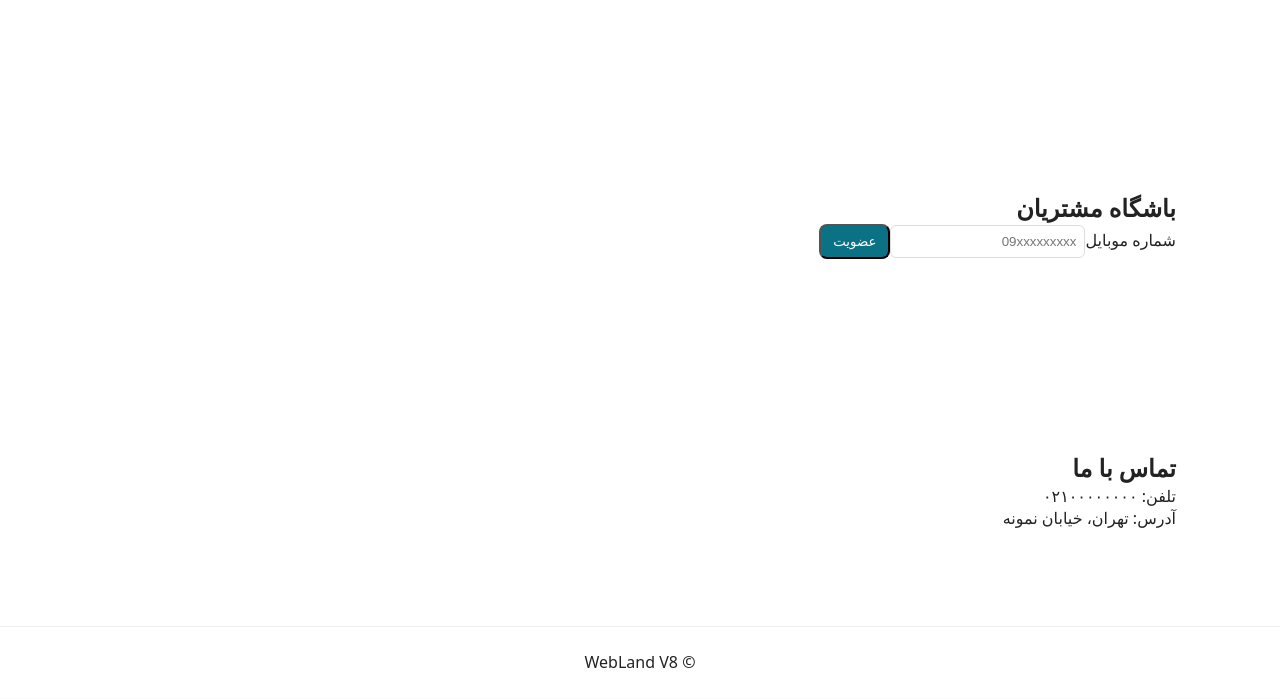
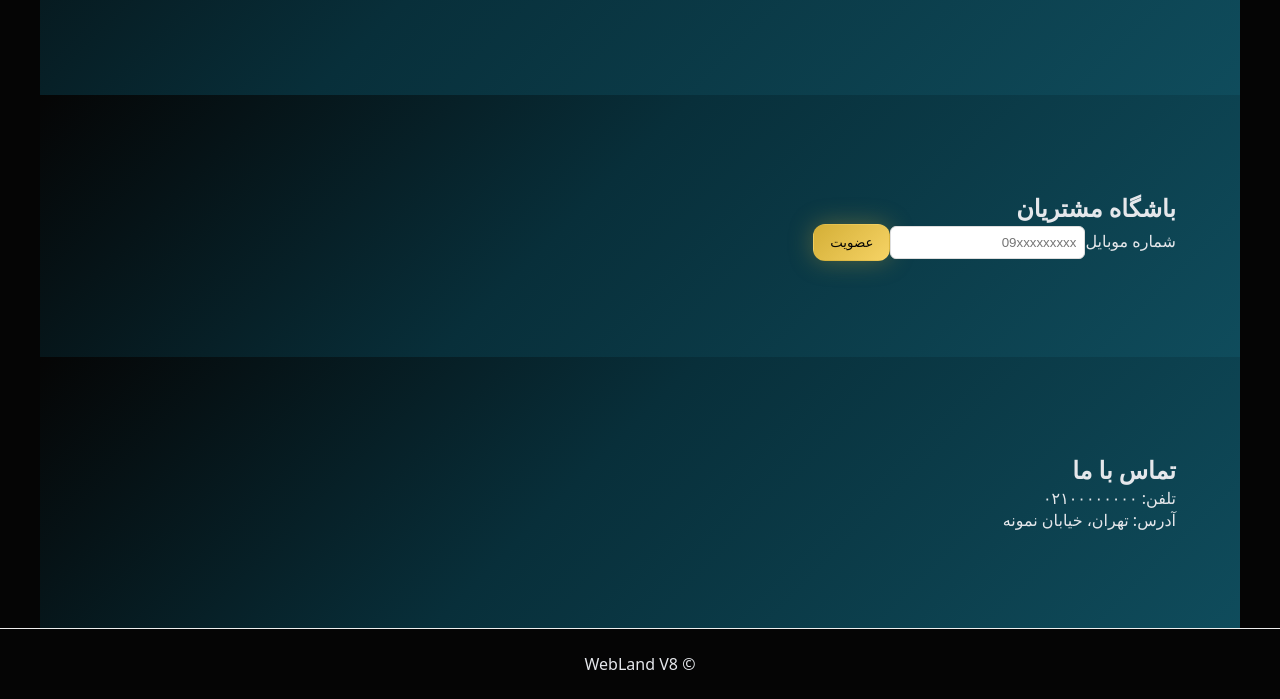
Before and after one commit to Hamedghz/KeyComplexRestaurant, a PHP site: page / in a window 1280 px wide. Shown: the part 1756-2455 px from the top of the page. Before the commit the page ends 2424 px from the top, so only its background shows below. Run offline with PHP 8.4, Linux system fonts and the light colour scheme.

Commit message:
feat(ui): apply liquid glass luxury restaurant palette

```diff
--- a/assets/css/base/variables.css
+++ b/assets/css/base/variables.css
@@ -1,10 +1,50 @@
-/* CSS variables */
+/* Restaurant Key V8 — Liquid Glass Palette */
 :root{
-  --color-primary:#0b7285;
-  --color-bg:#fff;
-  --color-text:#222;
-  --radius:8px;
+  /* Brand core */
+  --primary-teal:#0F4C5C;
+  --primary-teal-dark:#082F3A;
+  --primary-teal-light:#1B6B7D;
+
+  --gold-primary:#D4AF37;
+  --gold-light:#F6D365;
+  --gold-hover:#FFD700;
+
+  --black-primary:#050505;
+  --black-soft:#0F0F0F;
+  --black-glass:rgba(0,0,0,0.45);
+
+  --white-primary:#FFFFFF;
+  --white-soft:#E5E7EB;
+  --white-muted:#BFC7CF;
+
+  /* Effects */
+  --glass-bg:rgba(255,255,255,0.08);
+  --glass-border:rgba(255,255,255,0.12);
+  --glass-shadow:0 8px 32px rgba(0,0,0,0.35);
+
+  --hero-overlay:rgba(0,0,0,0.55);
+  --caption-glass:rgba(15,76,92,0.28);
+
+  --signature-gradient:linear-gradient(135deg,#050505 0%,#082F3A 45%,#0F4C5C 100%);
+  --btn-primary:linear-gradient(135deg,#D4AF37,#F6D365);
+  --btn-text:#050505;
+
+  --gold-glow:0 0 24px rgba(212,175,55,0.35);
+  --teal-glow:0 0 24px rgba(15,76,92,0.35);
+
+  /* Legacy aliases */
+  --color-primary:var(--primary-teal);
+  --color-bg:var(--black-primary);
+  --color-text:var(--white-soft);
+
+  --radius:12px;
   --max-width:1200px;
   --transition:200ms ease;
 }
-@media (prefers-color-scheme:dark){:root{--color-bg:#0b1220;--color-text:#e6eef8}}
+
+@media (prefers-color-scheme:dark){
+  :root{
+    --color-bg:var(--black-primary);
+    --color-text:var(--white-soft);
+  }
+}
--- a/assets/css/components/bottom-nav.css
+++ b/assets/css/components/bottom-nav.css
@@ -1,2 +1,4 @@
-.bottom-nav{position:fixed;bottom:0;inset-inline:0;display:flex;justify-content:space-around;background:#111;padding:.75rem;z-index:60}.bottom-nav a{color:#bbb}.bottom-nav a.active{color:#fff}
+.bottom-nav{position:fixed;bottom:0;inset-inline:0;display:flex;justify-content:space-around;background:rgba(5,5,5,.82);padding:.75rem;z-index:60;border-top:1px solid rgba(255,255,255,.08);backdrop-filter:blur(18px);-webkit-backdrop-filter:blur(18px)}
+.bottom-nav a{color:var(--white-muted);text-decoration:none}
+.bottom-nav a.active{color:var(--gold-primary)}
 @media (min-width: 992px){.bottom-nav{display:none}}
--- a/assets/css/components/buttons.css
+++ b/assets/css/components/buttons.css
@@ -1,2 +1,4 @@
 button{cursor:pointer}
-.btn{display:inline-block;padding:8px 12px;border-radius:var(--radius);background:var(--color-primary);color:#fff;text-decoration:none}
+.btn{display:inline-block;padding:10px 16px;border-radius:var(--radius);background:var(--btn-primary);color:var(--btn-text);text-decoration:none;border:1px solid transparent;box-shadow:var(--gold-glow);transition:transform var(--transition),box-shadow var(--transition),filter var(--transition)}
+.btn:hover{transform:translateY(-1px);filter:brightness(1.03);box-shadow:0 0 30px rgba(255,215,0,.45)}
+.btn:focus-visible{outline:2px solid var(--gold-primary);outline-offset:2px}
--- a/assets/css/layout/header.css
+++ b/assets/css/layout/header.css
@@ -1 +1,4 @@
-.header{position:fixed;top:0;inset-inline:0;backdrop-filter:blur(10px);background:rgb(17 17 17 / 50%);z-index:50;transition:box-shadow .3s}.header.is-scrolled{box-shadow:0 4px 20px rgb(0 0 0 / 25%)}.header__nav{display:flex;justify-content:space-between;align-items:center;padding:1rem}.header__links{display:flex;gap:1rem}
+.header{position:fixed;top:0;inset-inline:0;backdrop-filter:blur(18px);-webkit-backdrop-filter:blur(18px);background:rgba(5,5,5,.55);border-bottom:1px solid rgba(255,255,255,.08);z-index:50;transition:box-shadow .3s}
+.header.is-scrolled{box-shadow:var(--glass-shadow)}
+.header__nav{display:flex;justify-content:space-between;align-items:center;padding:1rem}
+.header__links{display:flex;gap:1rem}
--- a/assets/css/pages/home.css
+++ b/assets/css/pages/home.css
@@ -1 +1,13 @@
-.hero{min-height:100svh}.carousel{position:relative;overflow:hidden}.carousel-track{display:flex;transition:transform .5s ease;will-change:transform}.carousel-slide{min-width:100%;position:relative}.carousel-slide img{width:100%;height:100svh;object-fit:cover;aspect-ratio:16/9}.carousel-slide h1{position:absolute;bottom:2rem;right:2rem;color:#fff}.carousel__controls{position:absolute;inset:auto 1rem 1rem auto;display:flex;gap:.5rem}.section{padding:4rem 1rem}.gallery{display:grid;grid-template-columns:repeat(auto-fit,minmax(180px,1fr));gap:.75rem}.gallery img{width:100%;aspect-ratio:4/3;object-fit:cover}.tab-panel{display:none}.tab-panel.is-active{display:block}
+.hero{min-height:100svh}
+.carousel{position:relative;overflow:hidden}
+.carousel::after{content:"";position:absolute;inset:0;background:var(--hero-overlay);pointer-events:none}
+.carousel-track{display:flex;transition:transform .5s ease;will-change:transform}
+.carousel-slide{min-width:100%;position:relative}
+.carousel-slide img{width:100%;height:100svh;object-fit:cover;aspect-ratio:16/9}
+.carousel-slide h1{position:absolute;bottom:2rem;right:2rem;color:var(--white-primary);background:var(--caption-glass);backdrop-filter:blur(18px);-webkit-backdrop-filter:blur(18px);border:1px solid var(--glass-border);box-shadow:var(--glass-shadow);padding:.75rem 1rem;border-radius:var(--radius);z-index:1}
+.carousel__controls{position:absolute;inset:auto 1rem 1rem auto;display:flex;gap:.5rem;z-index:1}
+.section{padding:4rem 1rem;background:var(--signature-gradient);color:var(--white-soft)}
+.gallery{display:grid;grid-template-columns:repeat(auto-fit,minmax(180px,1fr));gap:.75rem}
+.gallery img{width:100%;aspect-ratio:4/3;object-fit:cover}
+.tab-panel{display:none}
+.tab-panel.is-active{display:block}
```
